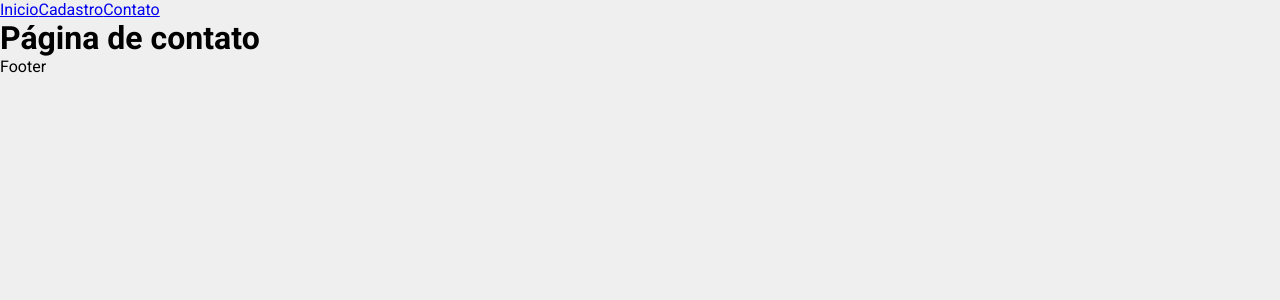
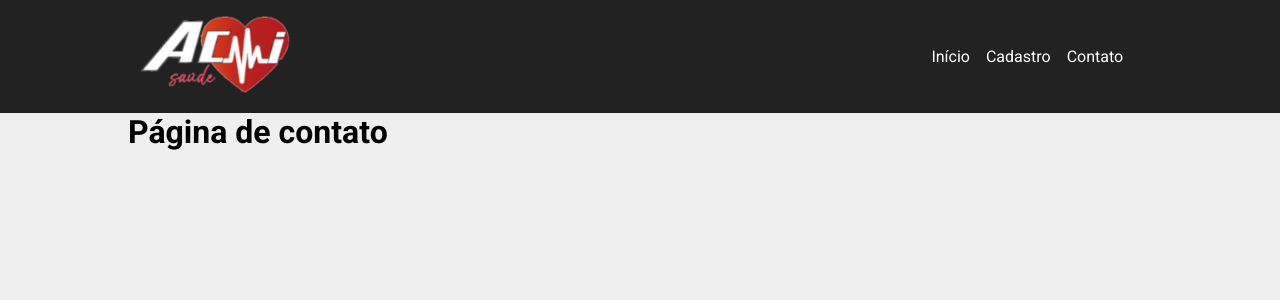
Before and after one commit to IsaiasSantanaDosSantos/Teste-desenvolvedor-jr, a React (Create React App) app: page /contato in a window 1280 px wide. Shown: the top 300 px of the page. Built offline with nearby package versions, Linux system fonts and the light colour scheme.

Commit message:
style: Creating styles in the navigation bar

```diff
--- a/src/App.js
+++ b/src/App.js
@@ -1,26 +1,24 @@
-import { BrowserRouter as Router, Route, Routes, Link } from 'react-router-dom'
+import { BrowserRouter as Router, Route, Routes} from 'react-router-dom'
 
 import Inicio from './components/pages/Inicio'
 import Cadastro from './components/pages/Cadastro'
 import Contato from './components/pages/Contato'
 import Container from './components/layout/Container';
+import Navbar from './components/layout/Navbar'
+import Footer from './components/layout/Footer'
 
 function App() {
   return (
     <Router>
-      <div>
-        <Link to="/" >Inicio</Link>
-        <Link to="/cadastro" >Cadastro</Link>
-        <Link to="/contato" >Contato</Link>
-      </div>
-      <Container>
+      <Navbar />
+      <Container customClass="min-height">
         <Routes>
           <Route path="/" element={<Inicio />} />
           <Route path="/cadastro" element={<Cadastro />} />
           <Route path="/contato" element={<Contato />} />
         </Routes>
       </Container>
-      <p>Footer</p>
+      <Footer />
     </Router>
   );
 }
--- a/src/components/layout/Container.js
+++ b/src/components/layout/Container.js
@@ -3,7 +3,7 @@ import styles from './Container.module.css'
 function Container(props){
 
     return (
-        <div className={styles.container}>
+        <div className={`${styles.container} ${styles[props.customClass]}`}>
             {props.children}
         </div>
     )
--- a/src/components/layout/Container.module.css
+++ b/src/components/layout/Container.module.css
@@ -1,5 +1,20 @@
 .container {
-    width: 100%;
+    width: 80%;
     display: flex;
     justify-content: space-between;
+    margin: 0 auto;
+    flex-wrap: wrap;
 }
+
+.min-height {
+    min-height: 75vh;
+}
+
+.start {
+    justify-content: flex-start;
+}
+
+.column {
+    flex-direction: column;
+    justify-content: flex-start;
+}
--- /dev/null
+++ b/src/components/layout/Footer.js
@@ -0,0 +1,10 @@
+function Footer(){
+
+    return (
+        <div>
+
+        </div>
+    )
+};
+
+export default Footer
--- /dev/null
+++ b/src/components/layout/Navbar.js
@@ -0,0 +1,30 @@
+import { Link } from 'react-router-dom'
+import  Container from './Container'
+
+import styles from './Navbar.module.css'
+
+import logo from '../../img/logo-acmi.png'
+
+function Navbar(){
+
+    return (
+        <nav className={styles.navbar}>
+            <Container >
+                <Link to="/" ><img src={logo} alt="Acime Saúde" className={styles.img}/></Link>
+                <ul className={styles.list}>
+                    <li className={styles.item}>
+                        <Link to="/" >Início</Link>
+                    </li>
+                    <li className={styles.item}>
+                        <Link to="/cadastro" >Cadastro</Link>
+                    </li>
+                    <li className={styles.item}>
+                        <Link to="/contato" >Contato</Link>
+                    </li>
+                </ul>
+            </Container>
+        </nav>
+    )
+};
+
+export default Navbar
--- /dev/null
+++ b/src/components/layout/Navbar.module.css
@@ -0,0 +1,31 @@
+.navbar {
+    display: flex;
+    justify-content: space-between;
+    background-color: #222;
+    padding: 1em;
+}
+
+.list {
+    display: flex;
+    list-style: none;
+    align-items: center;
+}
+
+.item a {
+    margin-right: 1em;
+    color: #fff;
+    text-decoration: none;
+    transition: .3s;
+}
+
+.item a:hover {
+    color: #C9301D;
+}
+
+.item a:active {
+    color: #C9301D;
+}
+
+.img {
+    width: 150px;
+}
```
Also changed, not shown: src/components/layout/Footer.module.css (added), src/img/logo-acmi.png.
